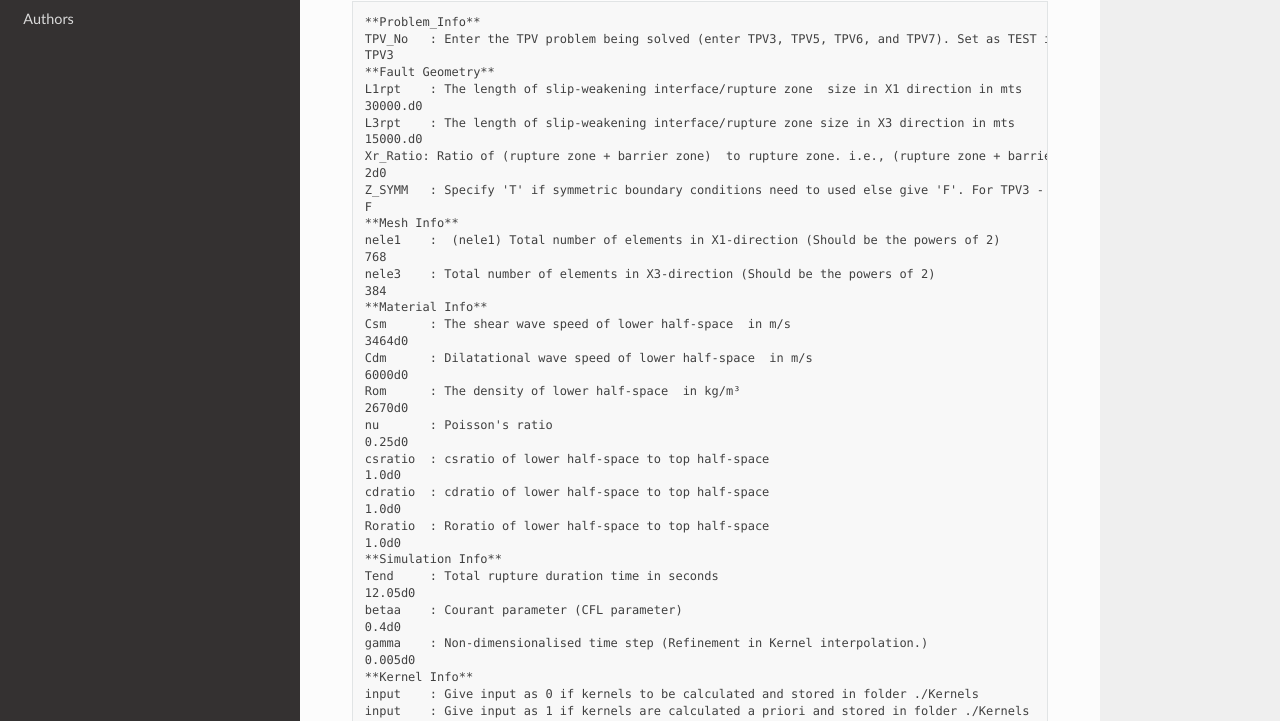
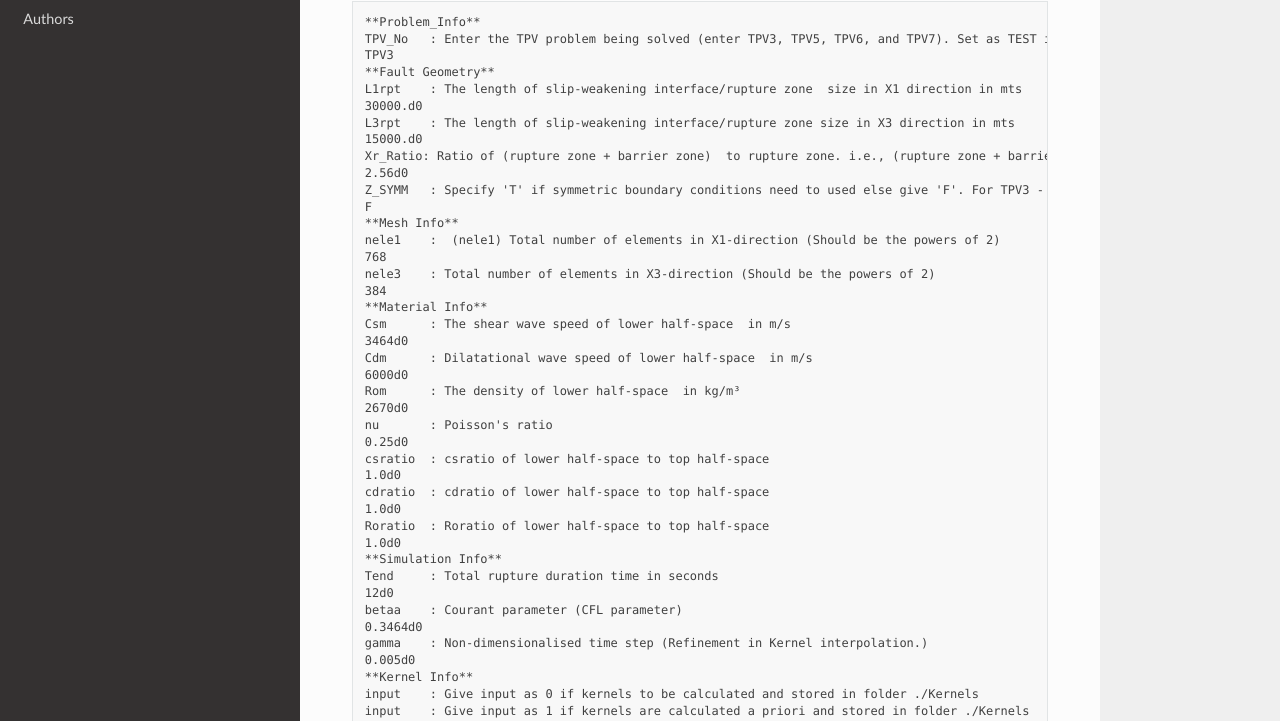
Before and after one commit to ranjkunn/TBSBIEM, a Sphinx documentation site: the page built from Documentation/Code_Usage.rst, in a window 1280 px wide and 1400 px high. Shown: the part 431-1152 px from the top of the window. Built offline with Sphinx 7.4.7 and the Read the Docs theme 3.1.0, drawn with Linux system fonts in a browser that asks for light colours; some of the changed text lies outside the part shown.

Commit message:
Update Code_Usage.rst

```diff
--- a/Documentation/Code_Usage.rst
+++ b/Documentation/Code_Usage.rst
@@ -18,7 +18,7 @@ An example input file is given as follows::
    L3rpt    : The length of slip-weakening interface/rupture zone size in X3 direction in mts
    15000.d0
    Xr_Ratio: Ratio of (rupture zone + barrier zone)  to rupture zone. i.e., (rupture zone + barrier zone)/rupture zone
-   2d0
+   2.56d0
    Z_SYMM   : Specify 'T' if symmetric boundary conditions need to used else give 'F'. For TPV3 - F  , and for TPV5,TPV6,TPV7 - T.
    F
    **Mesh Info**
@@ -43,9 +43,9 @@ An example input file is given as follows::
    1.0d0
    **Simulation Info**
    Tend     : Total rupture duration time in seconds
-   12.05d0
+   12d0
    betaa    : Courant parameter (CFL parameter)
-   0.4d0
+   0.3464d0
    gamma    : Non-dimensionalised time step (Refinement in Kernel interpolation.)
    0.005d0
    **Kernel Info**
```
